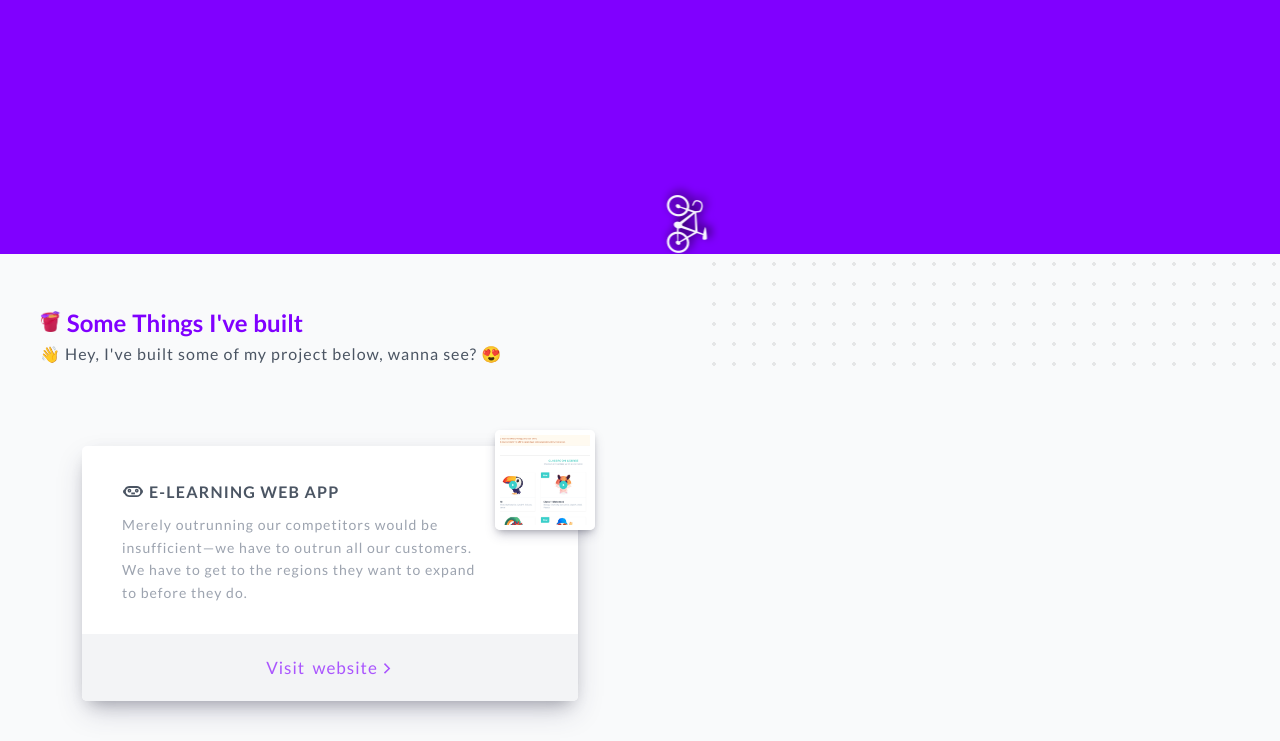
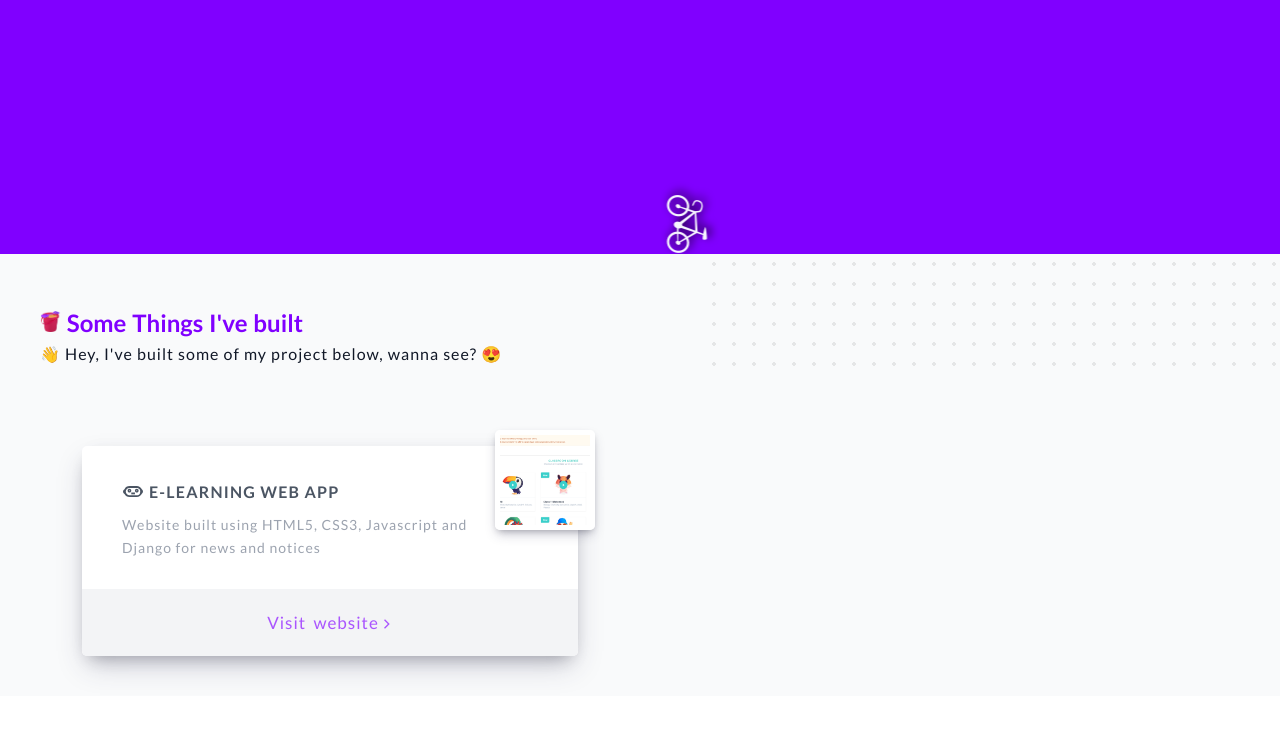
Before and after one commit to suthargk/roadsidecoder-portfolio, a website: page index.html in a window 1280 px wide. Shown: the part 426-1167 px from the top of the page. After the commit the page ends 1122 px from the top, so only its background shows below. Drawn offline with nearby package versions, Linux system fonts and the light colour scheme.

Commit message:
Change older project component to new one

```diff
--- a/index.html
+++ b/index.html
@@ -174,15 +174,14 @@
                 >E-learning web app
               </h3>
               <p class="project-text">
-                Merely outrunning our competitors would be insufficient—we have
-                to outrun all our customers. We have to get to the regions they
-                want to expand to before they do.
+                Website built using HTML5, CSS3, Javascript and Django for news
+                and notices
               </p>
             </div>
             <a href="#" class="project_left__card--button"
               >Visit website<svg
-                width="18"
-                height="18"
+                width="16"
+                height="16"
                 viewBox="0 0 24 15"
                 fill="none"
                 xmlns="http://www.w3.org/2000/svg"
--- a/sass/_components.scss
+++ b/sass/_components.scss
@@ -220,7 +220,7 @@
           color: rgba(162, 68, 255, 0.9);
           --tw-bg-opacity: 1;
           background-color: rgba(243, 244, 246, var(--tw-bg-opacity));
-          transition: all 0.2s;
+          transition: all 0.2s ease-out;
           border-bottom-left-radius: 5px;
           border-bottom-right-radius: 5px;
         }
@@ -230,8 +230,13 @@
           --tw-text-opacity: 1;
           color: rgba(31, 41, 55, var(--tw-text-opacity));
         }
+
         svg {
           margin-left: -0.2rem;
+          transition: margin-left 0.2s ease-out;
+        }
+        &:hover svg {
+          margin-left: 0;
         }
       }
 
--- a/sass/_typography.scss
+++ b/sass/_typography.scss
@@ -33,7 +33,7 @@
   &--text {
     line-height: 1.4;
     --tw-text-opacity: 1;
-    color: rgba(75, 85, 99, var(--tw-text-opacity));
+    color: rgba(17, 24, 39, var(--tw-text-opacity));
   }
 }
 .sub-heading--image {
```
Also changed, not shown: css/style.css.
